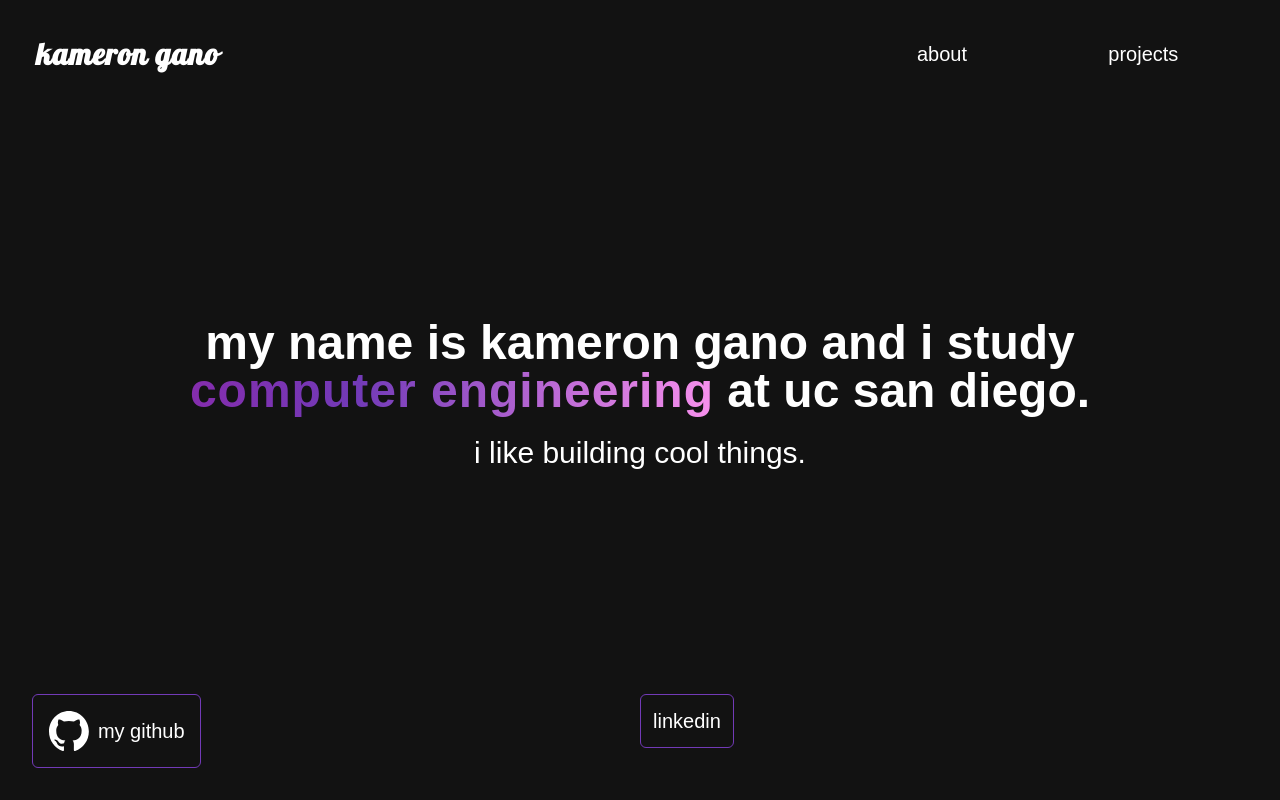
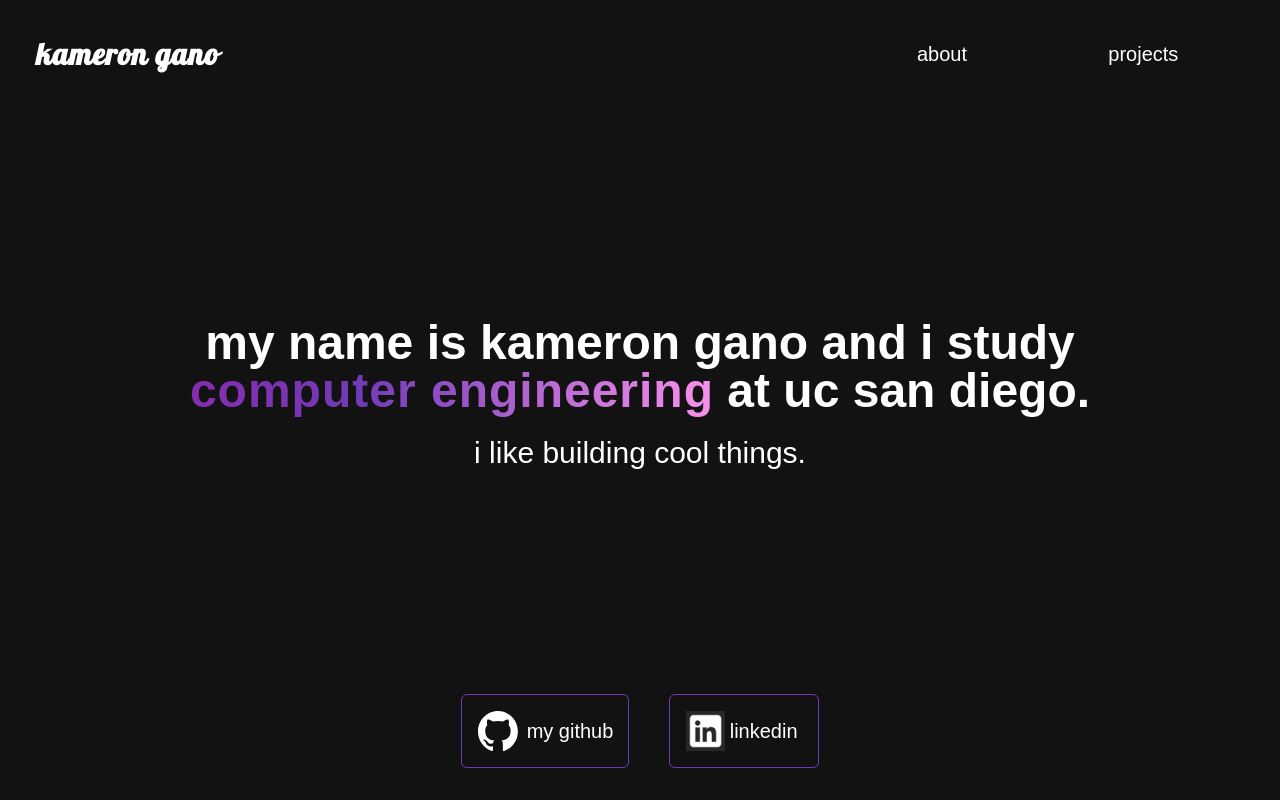
Before and after one commit to kgano-ucsd/kams-website-2.0, a React (Create React App) app in the folder kams-website-v2/: page / in a window 1280 px wide. Built offline with nearby package versions, Linux system fonts and the light colour scheme.

Commit message:
got a cool linked in logo in there but need to swap it out for one without a border

```diff
--- a/kams-website-v2/src/pages/Landing.jsx
+++ b/kams-website-v2/src/pages/Landing.jsx
@@ -4,6 +4,7 @@ import { Typewriter } from 'react-simple-typewriter';
 import landing from "./landing.svg"
 import Link from "../atoms/Link";
 import github from "./github-mark-white.svg";
+import linkedin from "./linkedin-square.png"
 
 
 export default function Landing() {
@@ -42,15 +43,18 @@ export default function Landing() {
                   </p>
                 </Hello>
               </div>
-              <div className="flex flex-row">
+              <div className="grid place-items-center">
+                <div className="flex flex-row">
                   <div
-                    className="w-1/2 flex-end">
+                    className=" px-5">
                     <Link text="my github" img={github}/>
                   </div>
-                  <div className="w-1/2 flex-start">
-                    <Link text="linkedin" />
+                  <div className=" px-5">
+                    <Link text="linkedin" img={linkedin}/>
                   </div>
                 </div>
+              </div>
+
 
           </section>
     );
```
Also changed, not shown: kams-website-v2/src/pages/linkedin-square.png (added).
